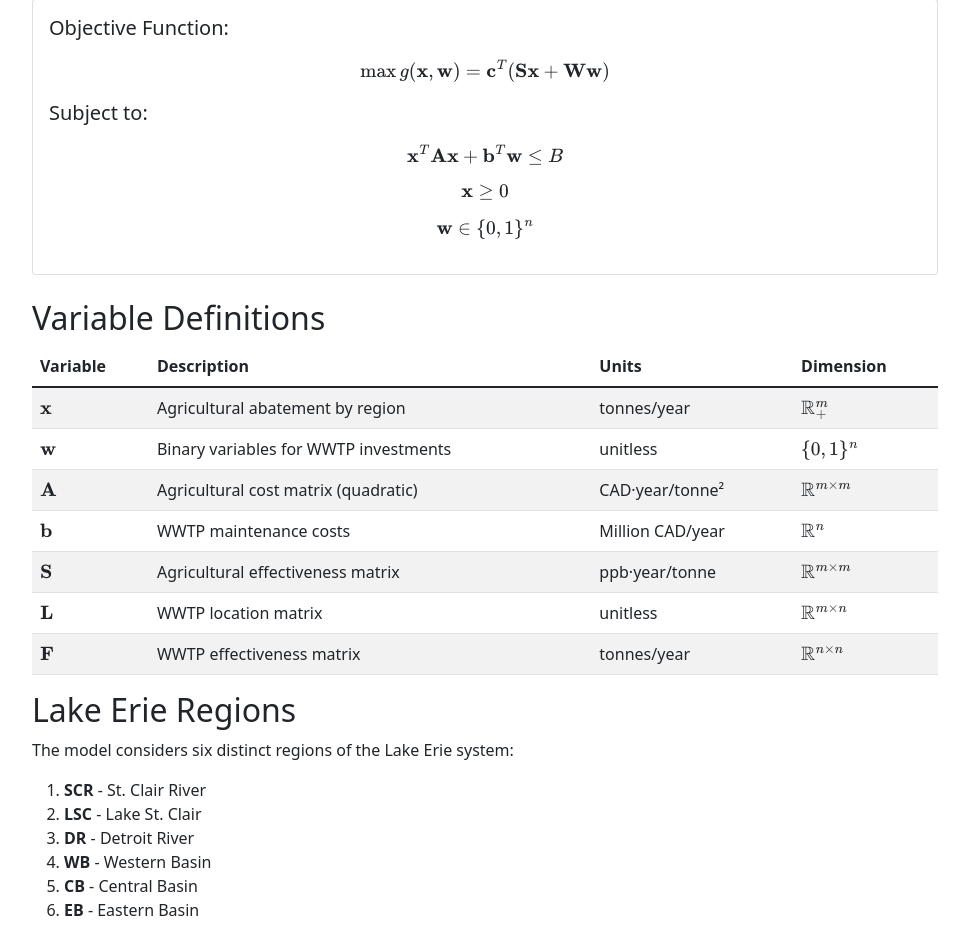
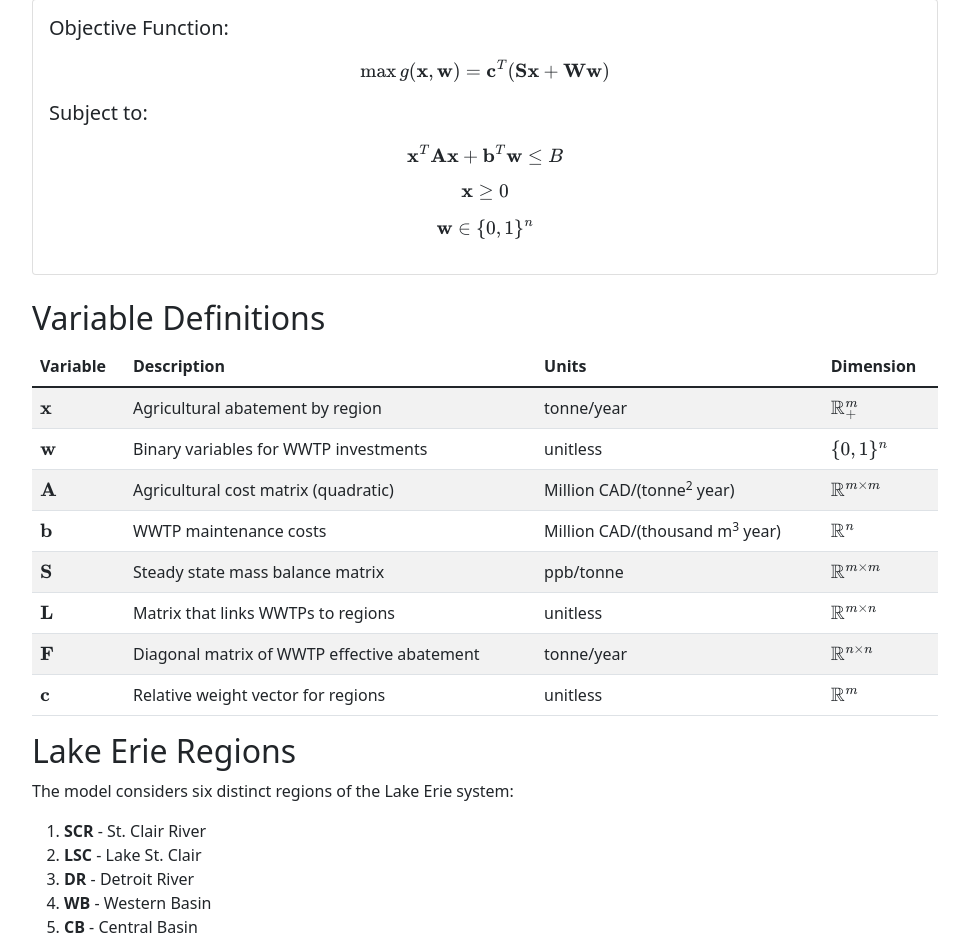
Before and after one commit to jorge-antares/lake_erie_abatement_model, a FastAPI app: page /model-docs in a window 1280 px wide. Shown: the part 737-1678 px from the top of the page, without its empty margins (155-1124 px from the left). Run offline with FastAPI, Linux system fonts and the light colour scheme; some libraries are stand-ins or nearby versions.

Commit message:
More style changes

```diff
--- a/api/templates/model_docs.html
+++ b/api/templates/model_docs.html
@@ -56,7 +56,7 @@
                         <tr>
                             <td>$\mathbf{x}$</td>
                             <td>Agricultural abatement by region</td>
-                            <td>tonnes/year</td>
+                            <td>tonne/year</td>
                             <td>$\mathbb{R}^{m}_+$</td>
                         </tr>
                         <tr>
@@ -68,33 +68,38 @@
                         <tr>
                             <td>$\mathbf{A}$</td>
                             <td>Agricultural cost matrix (quadratic)</td>
-                            <td>CAD·year/tonne²</td>
+                            <td>Million CAD/(tonne<sup>2</sup> year)</td>
                             <td>$\mathbb{R}^{m \times m}$</td>
                         </tr>
                         <tr>
                             <td>$\mathbf{b}$</td>
                             <td>WWTP maintenance costs</td>
-                            <td>Million CAD/year</td>
+                            <td>Million CAD/(thousand m<sup>3</sup> year)</td>
                             <td>$\mathbb{R}^{n}$</td>
                         </tr>
                         <tr>
                             <td>$\mathbf{S}$</td>
-                            <td>Agricultural effectiveness matrix</td>
-                            <td>ppb·year/tonne</td>
+                            <td>Steady state mass balance matrix</td>
+                            <td>ppb/tonne</td>
                             <td>$\mathbb{R}^{m \times m}$</td>
                         </tr>
                         <tr>
                             <td>$\mathbf{L}$</td>
-                            <td>WWTP location matrix</td>
+                            <td>Matrix that links WWTPs to regions</td>
                             <td>unitless</td>
                             <td>$\mathbb{R}^{m \times n}$</td>
                         </tr>
                         <tr>
                             <td>$\mathbf{F}$</td>
-                            <td>WWTP effectiveness matrix</td>
-                            <td>tonnes/year</td>
+                            <td>Diagonal matrix of WWTP effective abatement</td>
+                            <td>tonne/year</td>
                             <td>$\mathbb{R}^{n \times n}$</td>
                         </tr>
+                        <tr>
+                            <td>$\mathbf{c}$</td>
+                            <td>Relative weight vector for regions</td>
+                            <td>unitless</td>
+                            <td>$\mathbb{R}^{m}$</td>
                     </tbody>
                 </table>
             </div>
```
Also changed, not shown: api/templates/optimize.html (+6 -5 lines).
